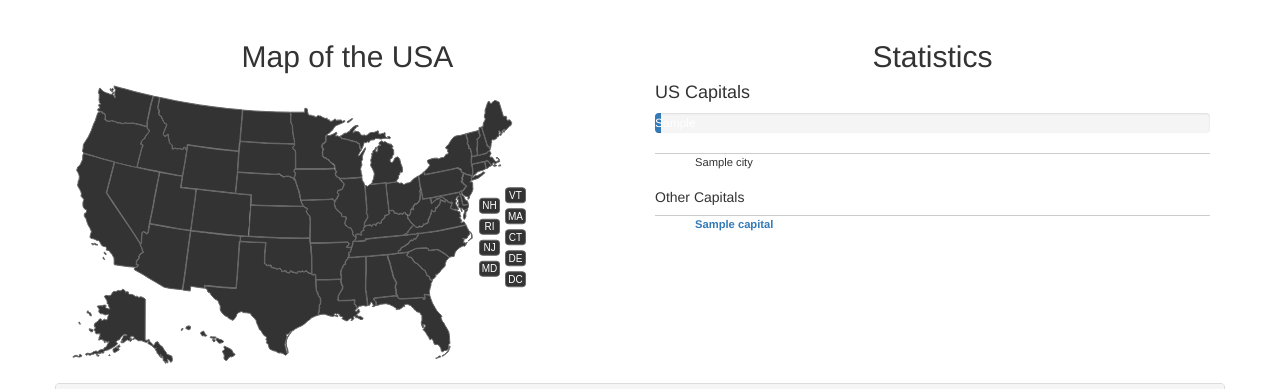
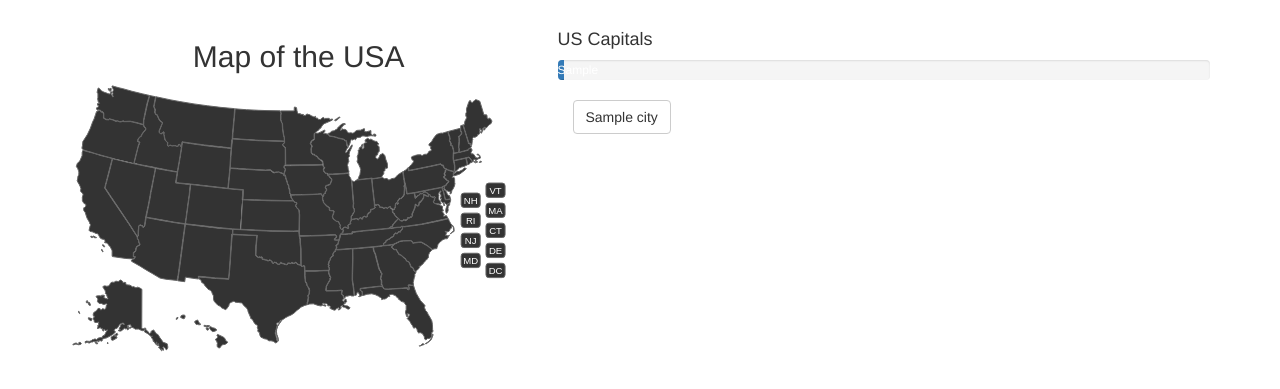
Before and after one commit to dtraleigh/capitals, a Django app: template templates/index.html in a window 1280 px wide. Shown: the part 52-441 px from the top of the page. Run offline with Django 3.2, Linux system fonts and the light colour scheme; the template is opened without the code that fills it: most values are stand-ins (such as "Sample title", 1, 10 or a date in 2020); some libraries are stand-ins or nearby versions.

Commit message:
Cleaned up and rearranged the capitals list at the top of the site.

```diff
--- a/static/css/capitals-custom.css
+++ b/static/css/capitals-custom.css
@@ -30,3 +30,10 @@
 .panel-body{
   background: url('../img/handmadepaper.png');
 }
+.capital_column{
+  width:25%;
+  float:left;
+}
+#top-section{
+  margin-bottom:50px;
+}
--- a/templates/index.html
+++ b/templates/index.html
@@ -144,37 +144,43 @@
 	</nav>
 
 <div class="container">
-  <div class="row">
-		<div class="col-md-6 col-sm-12 col-xs-12">
+  <div class="row" id="top-section">
+		<div class="col-md-5 col-sm-12 col-xs-12">
 			<h2 class="text-center">Map of the USA</h2>
   		<div id="map" style="width: 100%; height: 300px;"></div>
 			<!--
 		  <button id="over-md">mouseover MD</button> <button id="out-md">mouseout MD</button>
 		  <div id="map2" style="width: 300px; height: 300px;"></div> -->
+			<div class="col-md-5 col-sm-12 col-xs-12">
+				<h4>Other Countries</h4>
+				<div class="btn-group-vertical" role="group">
+					{%for capital in other_capitals%}
+						<a href="#{{capital.id}}" class="btn btn-info">{{capital.name}}</a>
+					{%endfor%}
+				</div>
+			</div>
 		</div>
-		<div class="col-md-6 col-sm-12 col-xs-12 statistics">
-			<h2 class="text-center">Statistics</h2>
+		<div class="col-md-7 col-sm-12 col-xs-12">
 			<h4>US Capitals</h4>
 			<div class="progress">
 			  <div class="progress-bar" role="progressbar" aria-valuenow="{{us_capitals_visited_percent}}" aria-valuemin="0" aria-valuemax="100" style="width: {{us_capitals_visited_percent}}%;">
 			    {{us_capitals_visited}} / 50
 			  </div>
 			</div>
-			<ul id="quad">
-				{%for city, visited, state in us_states_list%}
-					{%if visited%}
-						<li><strong><a href="#{{state}}">{{city}}</a></strong></li>
-					{%else%}
-						<li>{{city}}</li>
-					{%endif%}
-				{%endfor%}
-			</ul>
-			<h5>Other Capitals</h5>
-			<ul id="quad">
-				{%for capital in other_capitals%}
-					<li><strong><a href="#{{capital.id}}">{{capital.name}}</a></strong></li>
-				{%endfor%}
-			</ul>
+			<!-- Will hard set 4 columns here, improve later -->
+			{%for column in all_columns%}
+				<div class="capital_column col-xs-12 col-sm-12 col-md-12">
+					<div class="btn-group-vertical" role="group">
+					{%for city, visited, state in column%}
+						{%if visited%}
+							<a href="#{{state}}" class="btn btn-success">{{city}}</a>
+						{%else%}
+							<a href="#{{state}}" class="btn btn-default">{{city}}</a>
+						{%endif%}
+					{%endfor%}
+					</div>
+				</div>
+			{%endfor%}
 		</div>
 	</div>
 
```
Also changed, not shown: capitals/views.py (+38 -1 lines).
